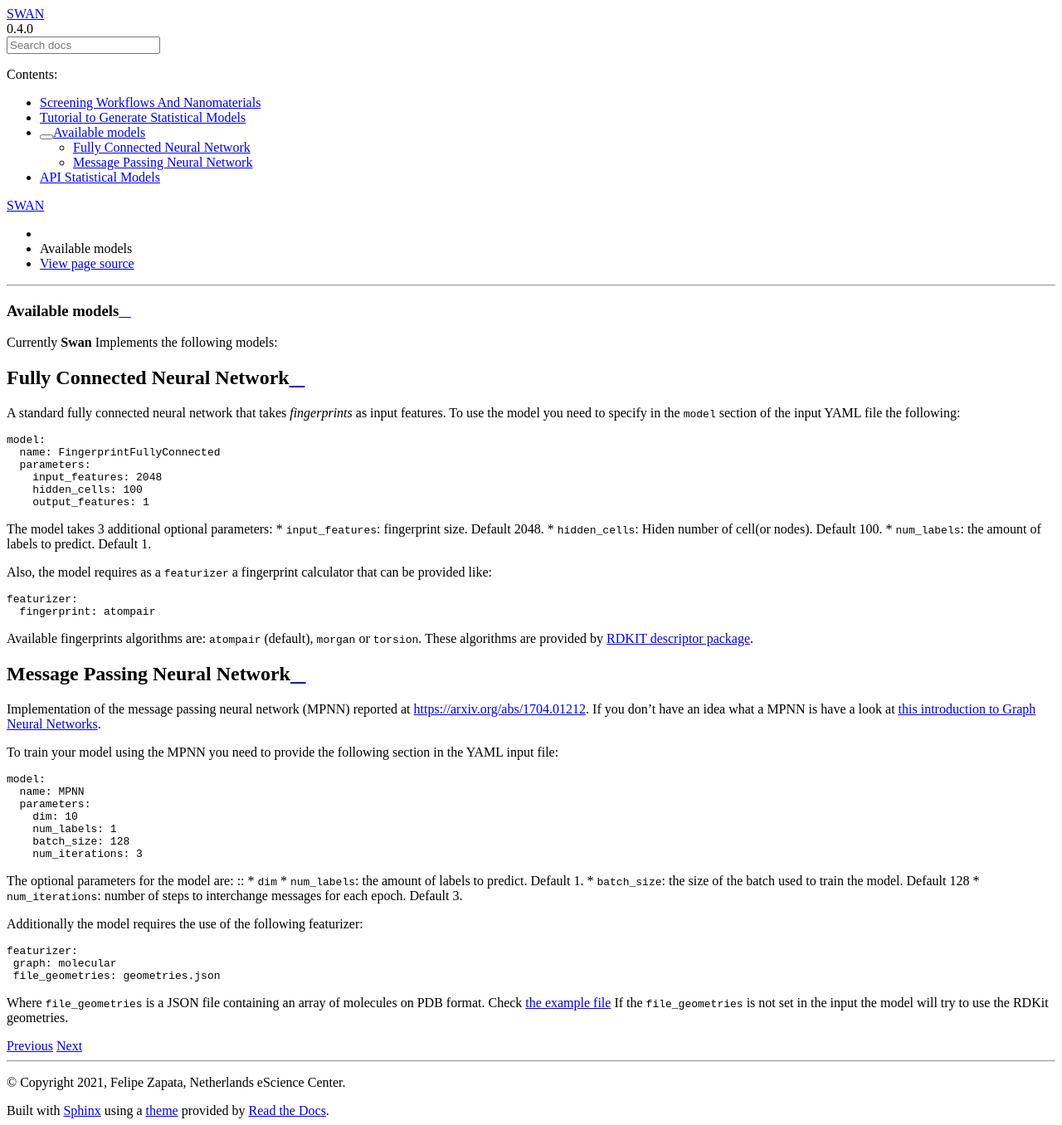
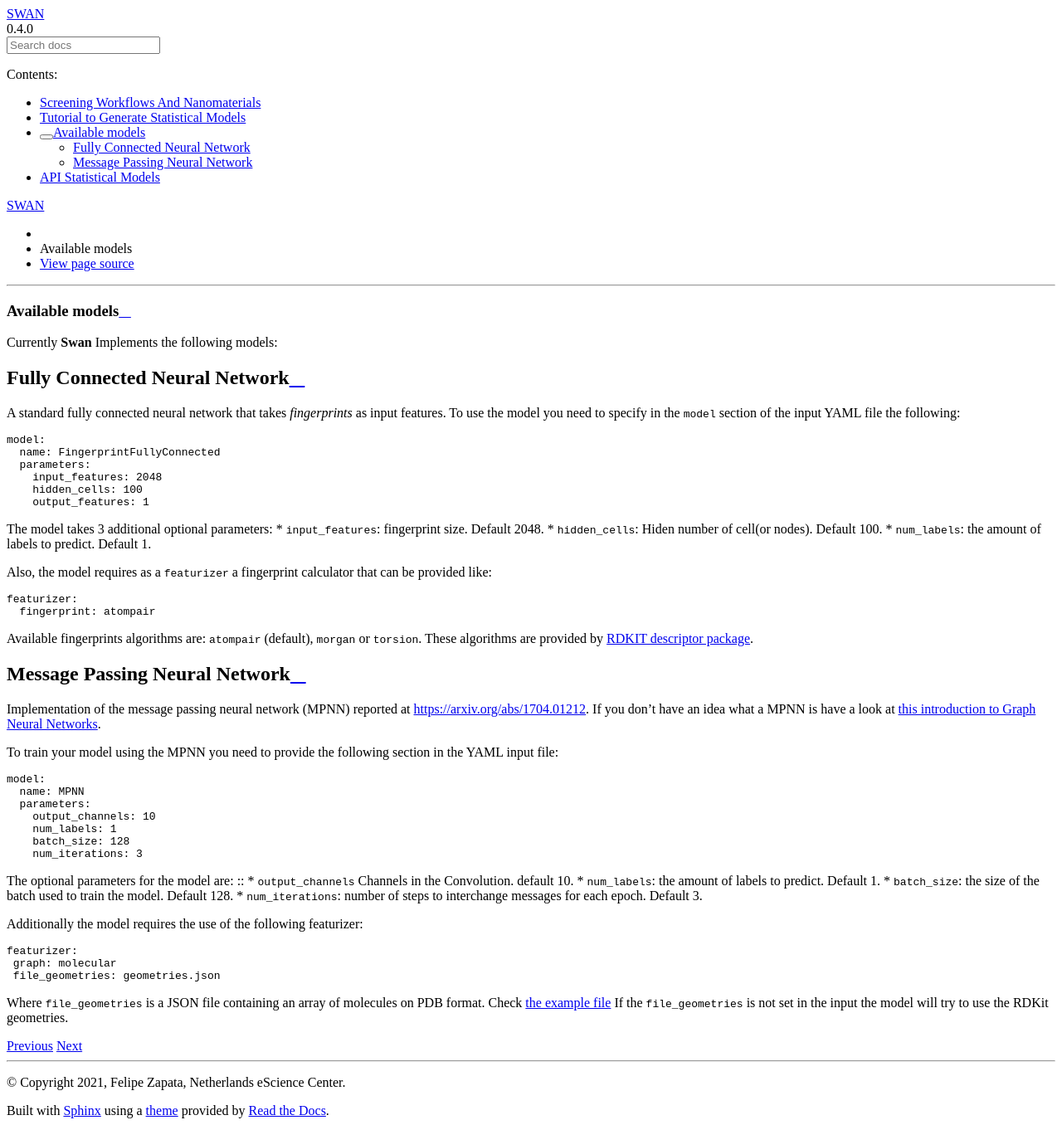
Before and after one commit to nlesc-nano/swan, a Sphinx documentation site: the page built from docs/available_models.rst, in a window 1280 px wide. Shown: the whole page at 83% size. Built offline with Sphinx 7.4.7 and the Read the Docs theme 2.0.0, drawn with Linux system fonts in a browser that asks for light colours.

Commit message:
rename dim to output_channels for the MPNN

```diff
--- a/docs/available_models.rst
+++ b/docs/available_models.rst
@@ -42,15 +42,15 @@ To train your model using the MPNN you need to provide the following section in
   model:
     name: MPNN
     parameters:
-      dim: 10
+      output_channels: 10
       num_labels: 1
       batch_size: 128
       num_iterations: 3
 
 The optional parameters for the model are: ::
-* ``dim``
+* ``output_channels`` Channels in the Convolution. default 10.
 * ``num_labels``: the amount of labels to predict. Default 1.
-*  ``batch_size``: the size of the batch used to train the model. Default 128
+*  ``batch_size``: the size of the batch used to train the model. Default 128.
 * ``num_iterations``: number of steps to interchange messages for each epoch. Default 3.
 
 Additionally the model requires the use of the following featurizer: ::
```
Also changed, not shown: 2 other files.
